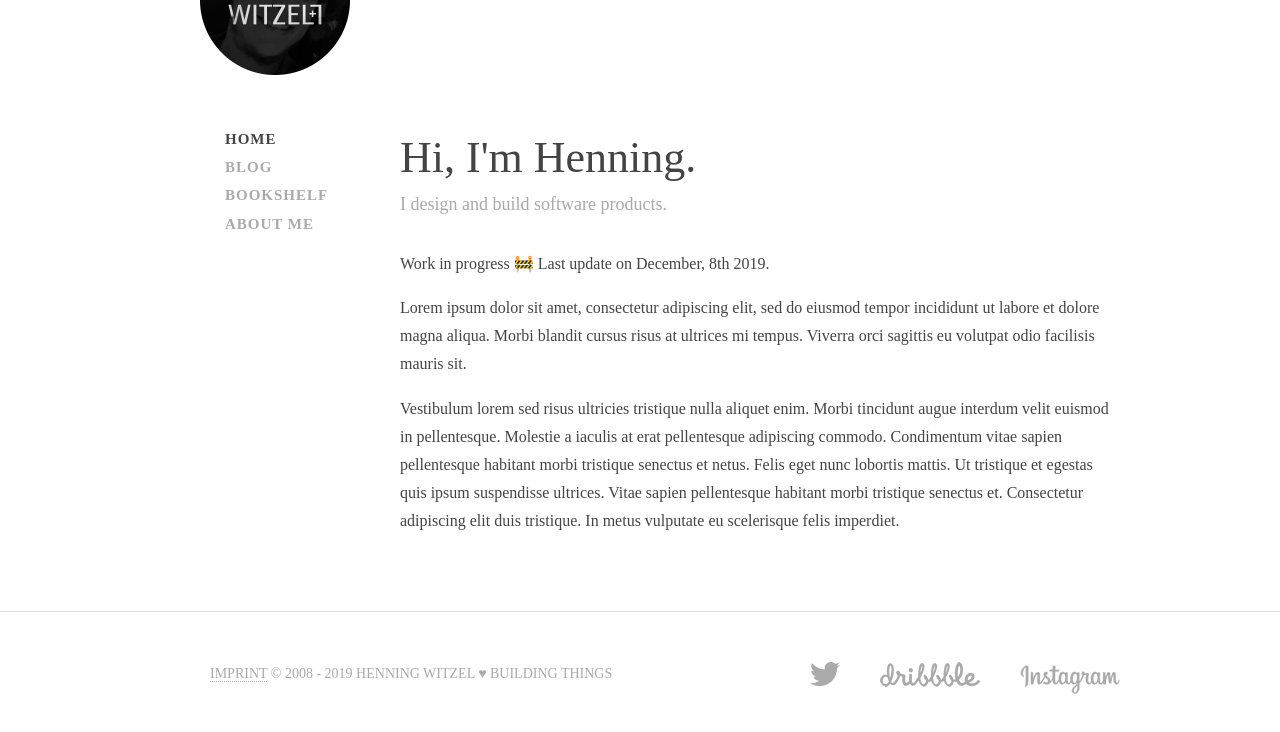
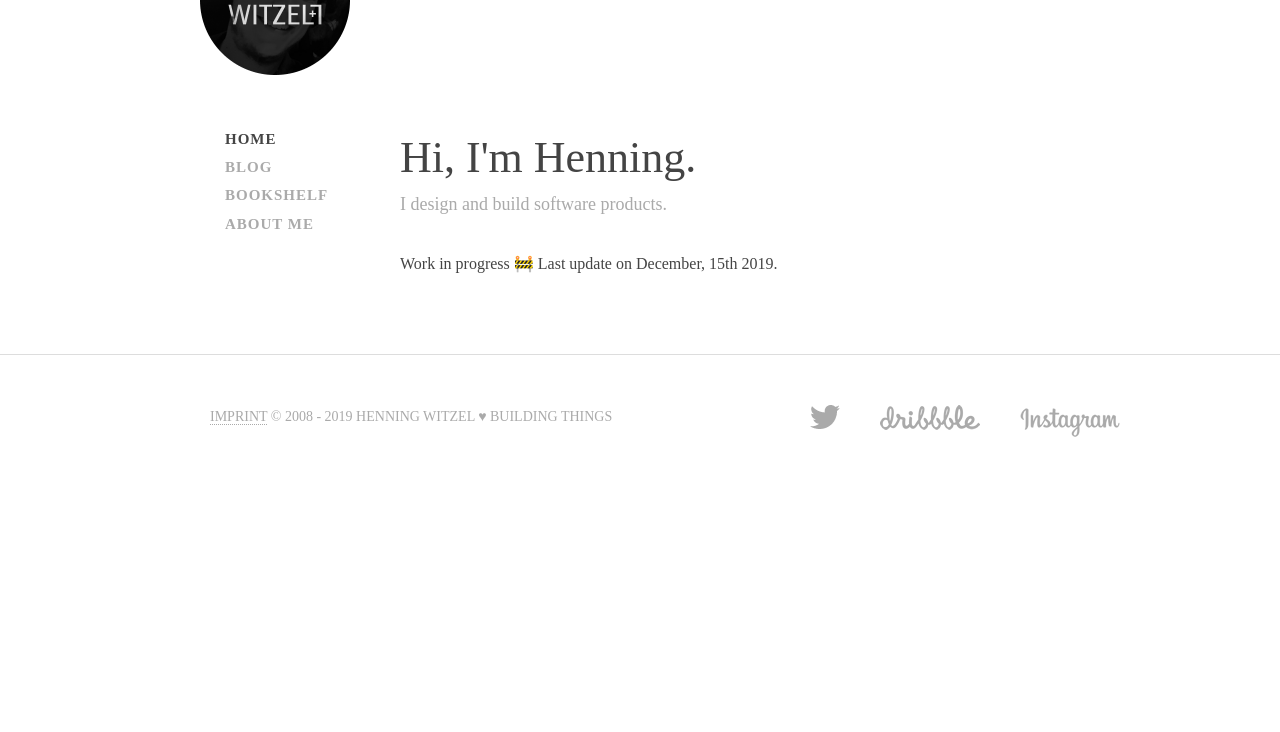
Before and after one commit to henningwitzel/henning-witzel.de, a PHP site: page /henning/ in a window 1280 px wide. Shown: the part 400-1132 px from the top of the page. After the commit the page ends 837 px from the top, so only its background shows below. Run offline with PHP 8.4, Linux system fonts and the light colour scheme; data that the repository does not hold is empty; some web fonts are replaced.

Commit message:
Removed lorem ipsum from start page

```diff
--- a/pages/index/index.php
+++ b/pages/index/index.php
@@ -10,9 +10,9 @@
     <div class='content'>
         <h1>Hi, I'm Henning.</h1>
         <h4 class="grey bottom-large">I design and build software products.</h4>
-        <p>Work in progress 🚧 Last update on December, 8th 2019. </p>
-        <p>Lorem ipsum dolor sit amet, consectetur adipiscing elit, sed do eiusmod tempor incididunt ut labore et dolore magna aliqua. Morbi blandit cursus risus at ultrices mi tempus. Viverra orci sagittis eu volutpat odio facilisis mauris sit.</p>
-        <p>Vestibulum lorem sed risus ultricies tristique nulla aliquet enim. Morbi tincidunt augue interdum velit euismod in pellentesque. Molestie a iaculis at erat pellentesque adipiscing commodo. Condimentum vitae sapien pellentesque habitant morbi tristique senectus et netus. Felis eget nunc lobortis mattis. Ut tristique et egestas quis ipsum suspendisse ultrices. Vitae sapien pellentesque habitant morbi tristique senectus et. Consectetur adipiscing elit duis tristique. In metus vulputate eu scelerisque felis imperdiet.</p>
+        <p>Work in progress 🚧 Last update on December, 15th 2019. </p>
+        <!--<p>Lorem ipsum dolor sit amet, consectetur adipiscing elit, sed do eiusmod tempor incididunt ut labore et dolore magna aliqua. Morbi blandit cursus risus at ultrices mi tempus. Viverra orci sagittis eu volutpat odio facilisis mauris sit.</p>
+        <p>Vestibulum lorem sed risus ultricies tristique nulla aliquet enim. Morbi tincidunt augue interdum velit euismod in pellentesque. Molestie a iaculis at erat pellentesque adipiscing commodo. Condimentum vitae sapien pellentesque habitant morbi tristique senectus et netus. Felis eget nunc lobortis mattis. Ut tristique et egestas quis ipsum suspendisse ultrices. Vitae sapien pellentesque habitant morbi tristique senectus et. Consectetur adipiscing elit duis tristique. In metus vulputate eu scelerisque felis imperdiet.</p>-->
     <div class='clearfix'></div>
   </div>
 </div>
```
